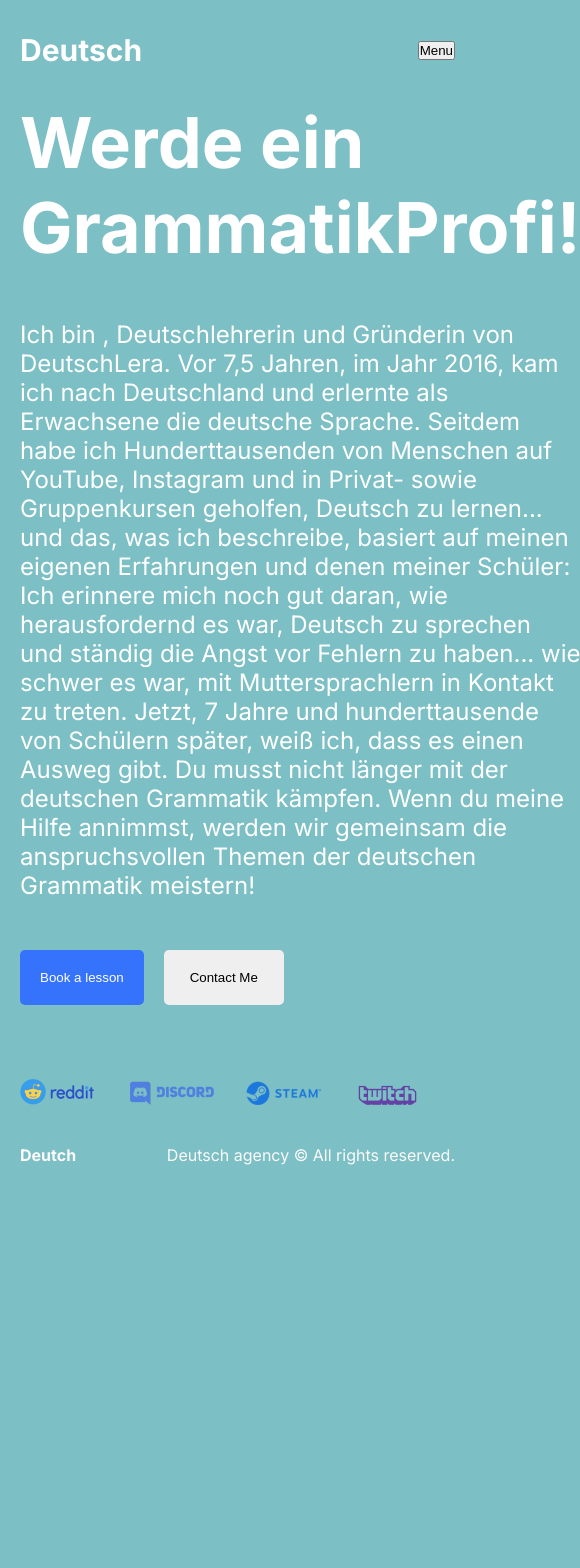
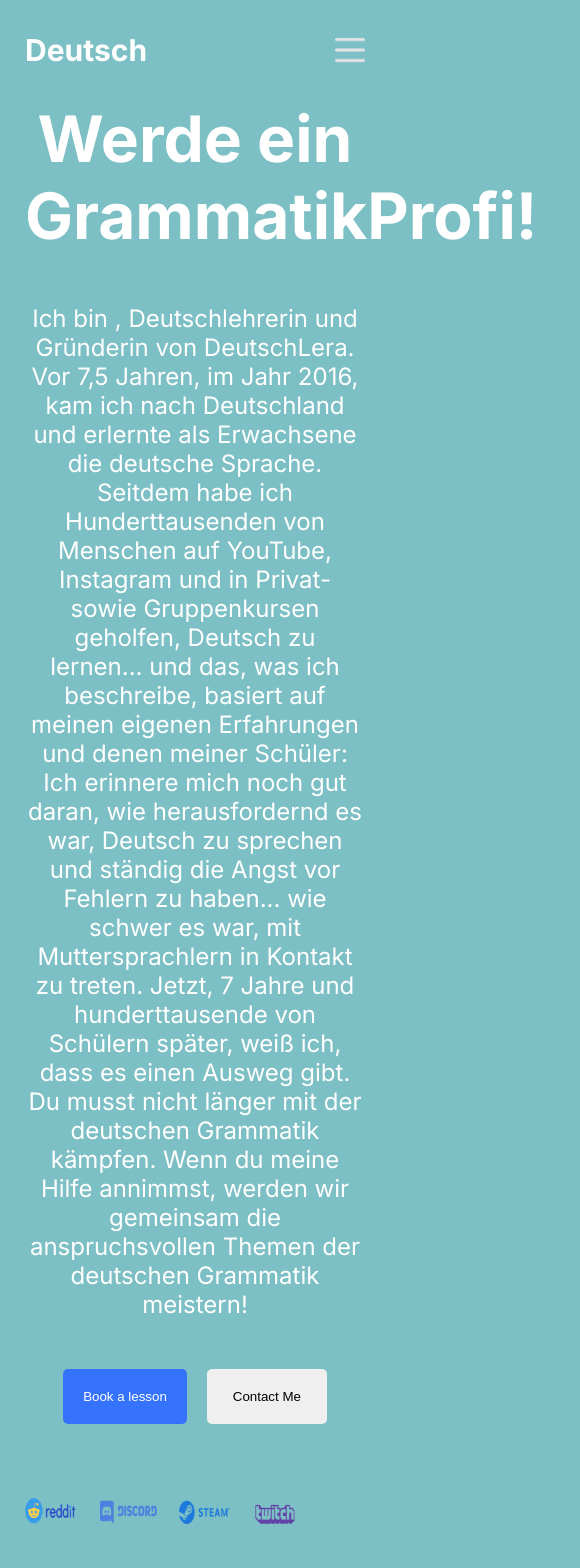
Before and after one commit to Mahmoud-8/fullstackApp, a Next.js app: page / in a window 390 px wide. Shown: the top 1568 px of the page, 580 px wide, since content can reach past the window. Before the commit the page ends 1205 px from the top, so only its background shows below. Built offline with nearby package versions, Linux system fonts and the light colour scheme.

Commit message:
done styles and media quary

```diff
--- a/src/app/about/about.module.css
+++ b/src/app/about/about.module.css
@@ -41,3 +41,18 @@ gap: 50px;
     flex: 1;
     position: relative;
 }
+
+
+@media (max-width: 768px) {
+    .container {
+        flex-direction: column;
+        text-align: center;
+
+    }
+
+    .boxes{
+        flex-direction: column;
+        gap: 50px;
+        text-align: center;
+    }
+}
--- /dev/null
+++ b/src/app/blog/[slug]/singlePost.module.css
@@ -0,0 +1,64 @@
+.container {
+    display: flex;
+    gap: 100px;
+}
+
+.imgContainer {
+    flex: 1;
+    position: relative;
+    height: calc(100vh - 200px);
+}
+
+.img {
+    object-fit: cover;
+}
+
+.textContainer {
+    flex: 2;
+    display: flex;
+    flex-direction: column;
+    gap: 50px;
+}
+
+.title {
+    font-size: 64px;
+}
+
+.detail {
+    display: flex;
+    gap: 20px;
+}
+
+.avatar {
+    object-fit: cover;
+    border-radius: 50%;
+}
+
+.detailText {
+    display: flex;
+    flex-direction: column;
+    gap: 10px;
+}
+
+.detailTitle {
+    font-size: bold;
+    color: gray;
+}
+
+.detailValue {
+    font-weight: 500;
+}
+
+.content {
+    font-size: 20px;
+}
+
+
+
+@media (max-width: 768px) {
+
+    .imgContainer {
+        display: none;
+    }
+
+}
--- a/src/app/contact/contact.module.css
+++ b/src/app/contact/contact.module.css
@@ -43,3 +43,9 @@
     cursor: pointer;
     font-weight: bold;
 }
+
+@media (max-width: 768px) {
+    .container {
+        flex-direction: column;
+    }
+}
--- a/src/app/globals.css
+++ b/src/app/globals.css
@@ -67,3 +67,8 @@ a{
         width: 475px;
     }
 }
+@media (max-width: 475px) {
+    .container {
+        width: 380px;
+    }
+}
--- a/src/app/home.module.css
+++ b/src/app/home.module.css
@@ -44,3 +44,23 @@
     flex: 1;
     position: relative;
 }
+
+
+@media (max-width: 1024px) {
+    .container {
+        flex-direction: column;
+        text-align: center;
+    }
+    .buttons{
+        justify-content: center;
+    }
+}
+
+@media (max-width: 768px) {
+    .title {
+       font-size: 64px;
+    }
+    .brands{
+        width: 100%;
+    }
+}
--- a/src/components/footer/footer.module.css
+++ b/src/components/footer/footer.module.css
@@ -14,3 +14,13 @@
 .text{
     font-size: 1rem;
 }
+
+@media (max-width: 768px) {
+
+    .container {
+        flex-direction: column;
+        align-items: center;
+        justify-content: space-around;
+    }
+
+}
--- a/src/components/navbar/links/Links.jsx
+++ b/src/components/navbar/links/Links.jsx
@@ -3,6 +3,7 @@
 import { useState } from "react";
 import styles from "./Links.module.css";
 import NavLink from "./navLink/navLink";
+import Image from "next/image";
 
 const links = [
     {
@@ -24,7 +25,7 @@ const links = [
 ];
 
 const Links = () => {
-    const [open,setOpen] = useState(false)
+    const [open, setOpen] = useState(false)
 
 
     const session = true
@@ -52,8 +53,9 @@ const Links = () => {
                     )
                 }
             </div>
-          <button className={styles.menuButton} onClick={()=>setOpen((prev) => !prev)}>Menu</button>
-          {open && ( <div className={styles.mobileLinks}>
+            <Image className={styles.menuButton} src="/menu.png" alt="" width={30} height={30} onClick={() => setOpen((prev) => !prev)} />
+
+            {open && (<div className={styles.mobileLinks}>
                 {links.map((link) => (
                     <NavLink item={link} key={link.title} />
                 ))}
--- a/src/components/navbar/links/links.module.css
+++ b/src/components/navbar/links/links.module.css
@@ -34,7 +34,7 @@
         height: calc(
             100vh - 100px
         );
-        background-color: rebeccapurple;
+        background-color: var(--bg);
         display: flex;
         flex-direction: column;
         align-items: center;
```
Also changed, not shown: src/app/blog/[slug]/page.jsx (+30 -2 lines). Lines whose indentation alone changed are shown as unchanged.
